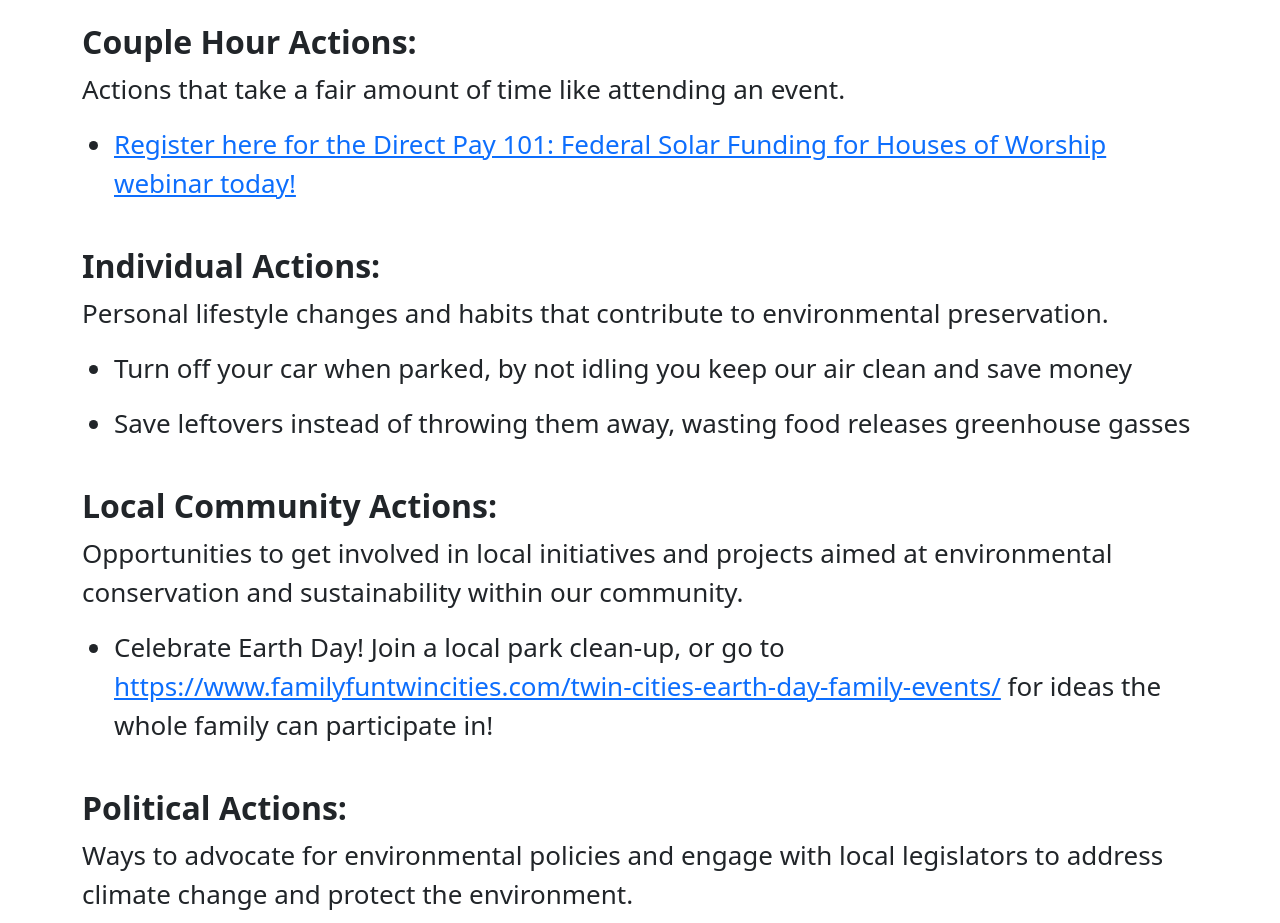
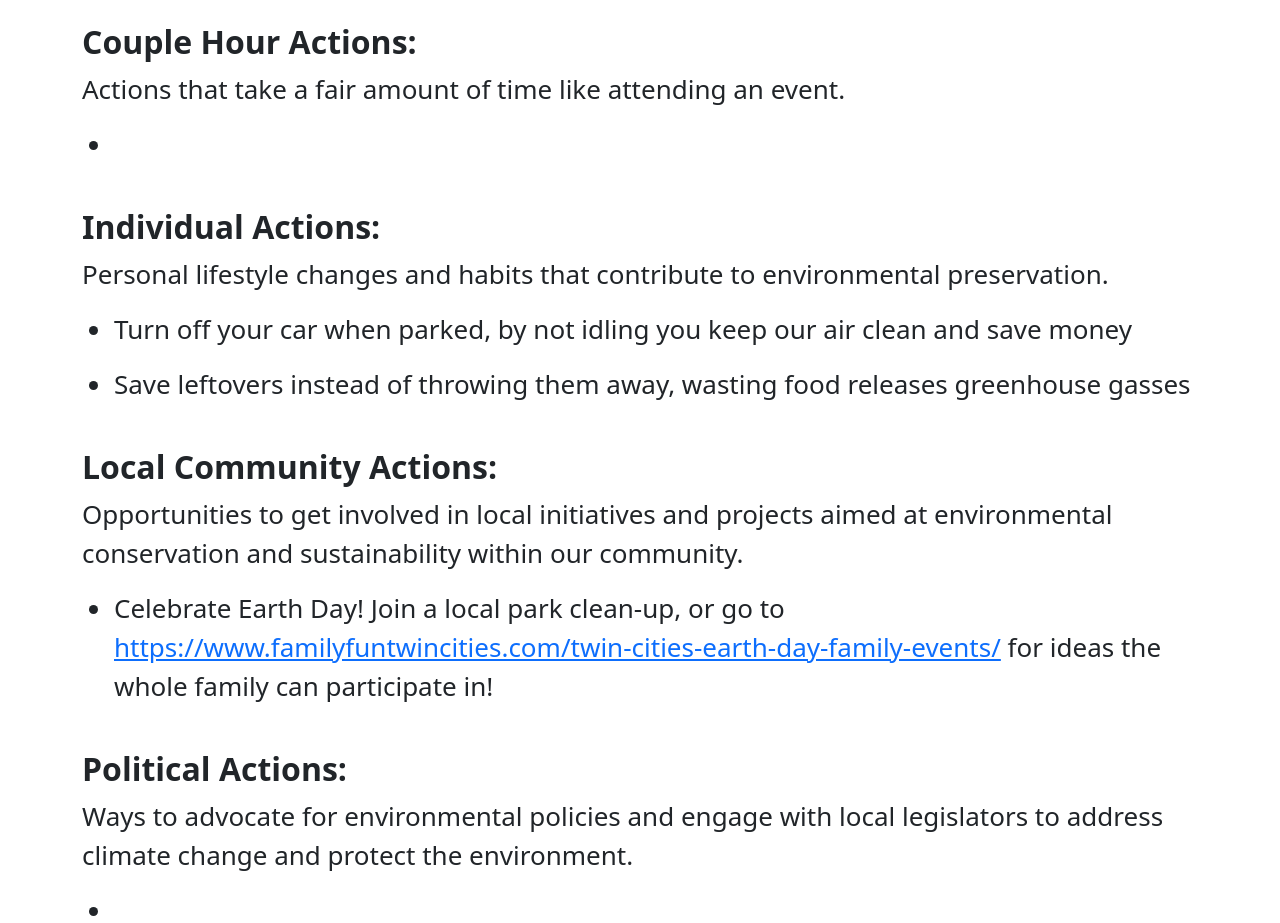
Before and after one commit to nfriesen1/care-for-creation, a React (Create React App) app: page /resources in a window 1280 px wide. Shown: the part 880-1803 px from the top of the page. Built offline with nearby package versions, Linux system fonts and the light colour scheme.

Commit message:
remove link

```diff
--- a/src/pages/Resources.js
+++ b/src/pages/Resources.js
@@ -66,10 +66,6 @@ const Resources = () => {
         </p>
         <ul>
           <li>
-            <a href="https://go.interfaithpowerandlight.org/e/1045783/ster-WN-6gBWXK6qQcmyGCH1WZ4sYA/4vgv/26112004/h/bkACJpJFaPsW9fes5flYYZ850q1O4ACpHGAhu7q6UbE">
-              Register here for the Direct Pay 101: Federal Solar Funding for
-              Houses of Worship webinar today!
-            </a>
           </li>
         </ul>
         <p>
```
